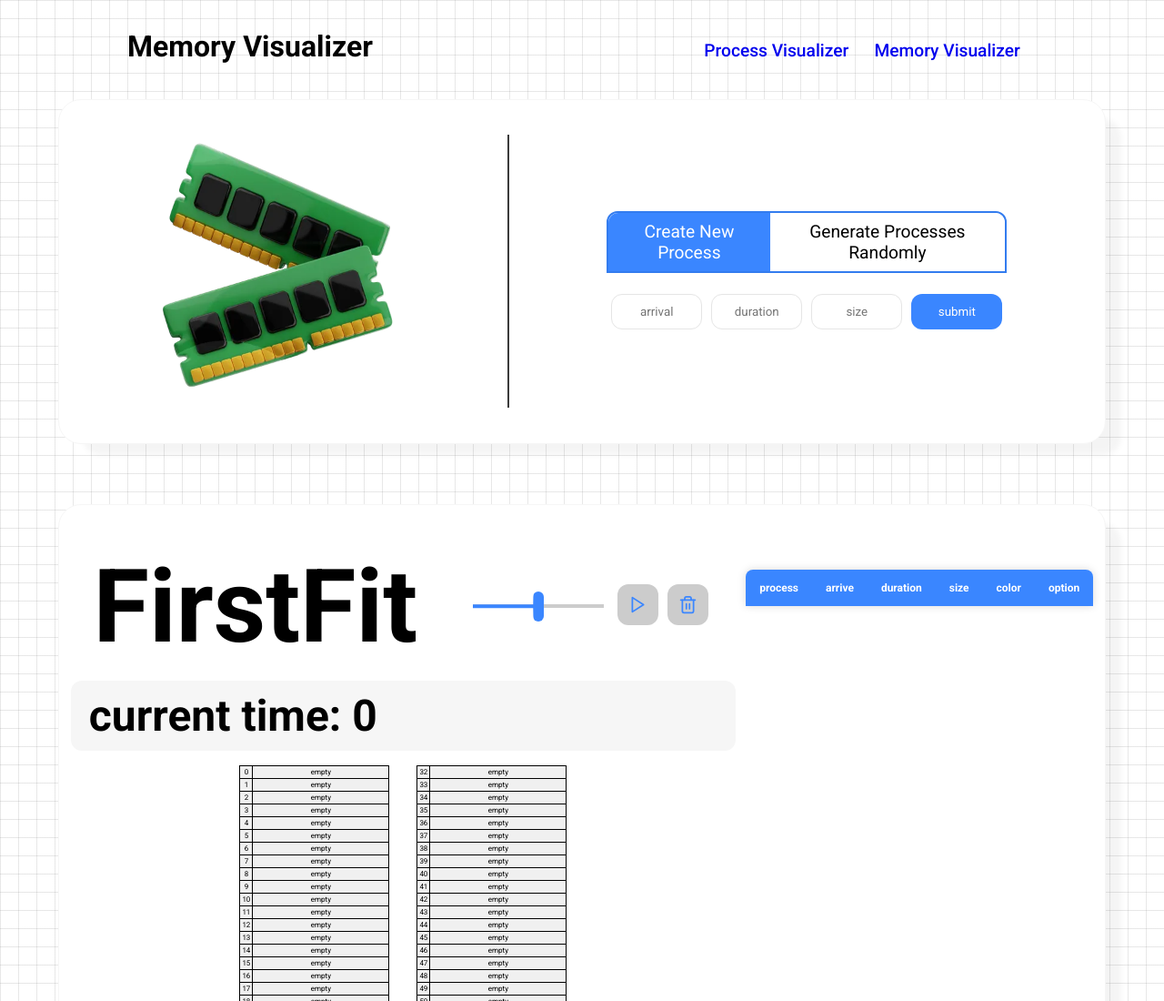
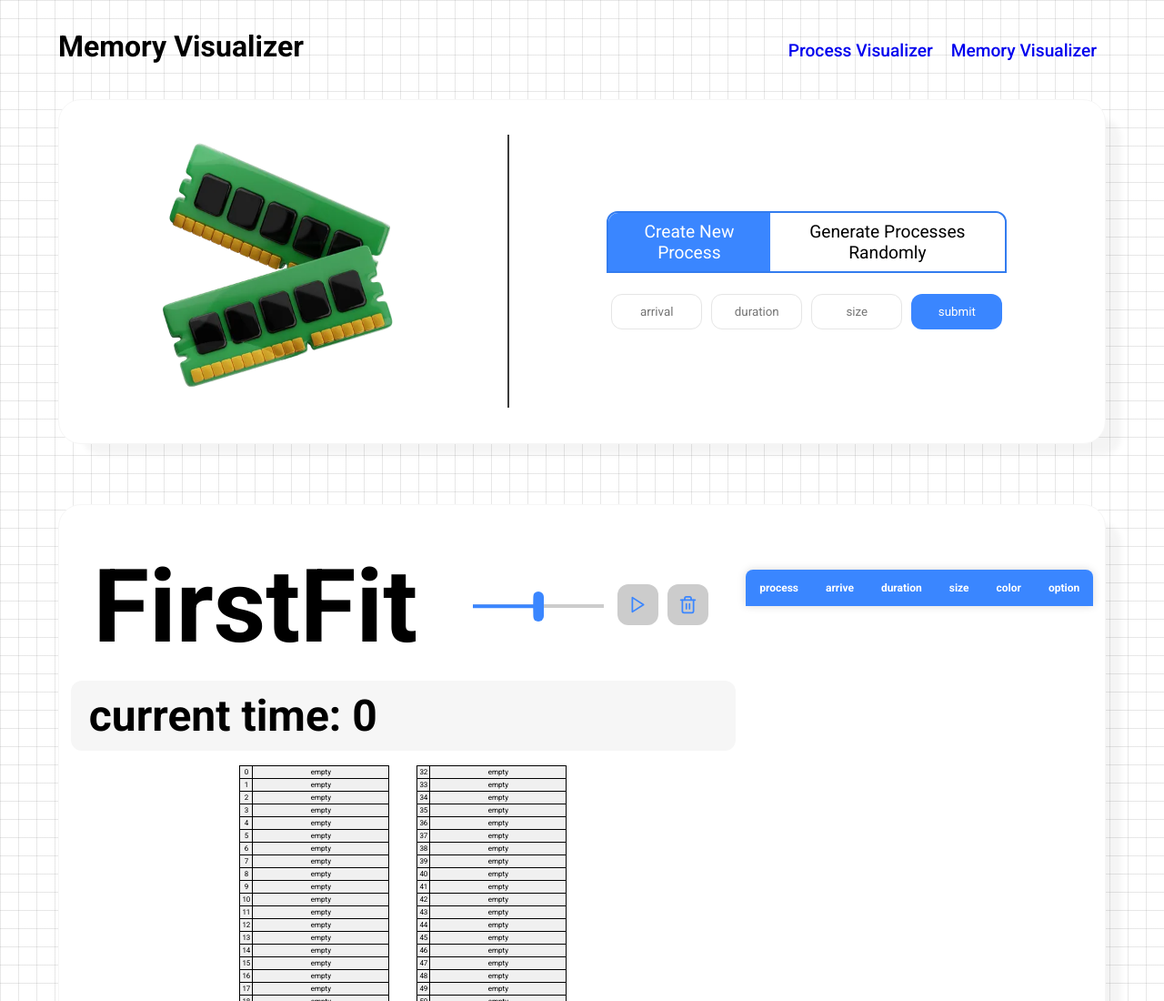
Before and after one commit to AmirShakibafar/OS-Visualizer, a website with bundled scripts: page Memory_manager.html in a window 1280 px wide. Shown: the top 1100 px of the page at 91% size. Built offline with nearby package versions, Linux system fonts and the light colour scheme.

Commit message:
minor nav style changes

```diff
--- a/Styles/main.css
+++ b/Styles/main.css
@@ -30,7 +30,7 @@ header {
   display: flex;
   justify-content: space-between;
   align-items: baseline;
-  margin: 0 140px;
+  margin: 0 5%;
   padding: 2rem 0;
 }
 
@@ -42,7 +42,7 @@ header {
   display: flex;
   justify-content: space-evenly;
   list-style: none;
-  width: 30vw;
+  width: auto;
   font-size: 1.2rem;
   font-weight: 500;
 }
```
